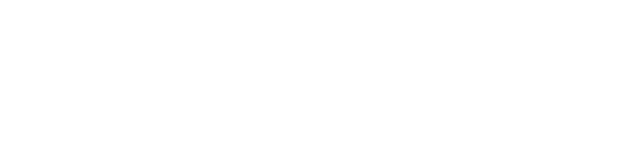
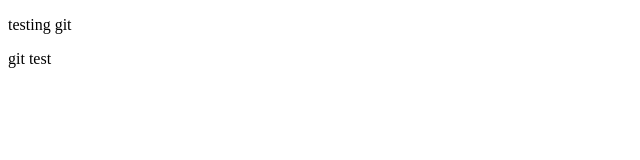
Before and after one commit to 95Stardust/business-brochure, a plain HTML site: page index.html in a window 1280 px wide. Shown: the whole page, without its empty margins (0-640 px from the left). Drawn offline with Linux system fonts and the light colour scheme.

Commit message:
Update index.html

```diff
--- a/index.html
+++ b/index.html
@@ -8,5 +8,7 @@
 </head>
 
 <body>
+    <p>testing git</p>
+    <p>git test</p>
 </body>
 </html>
```
